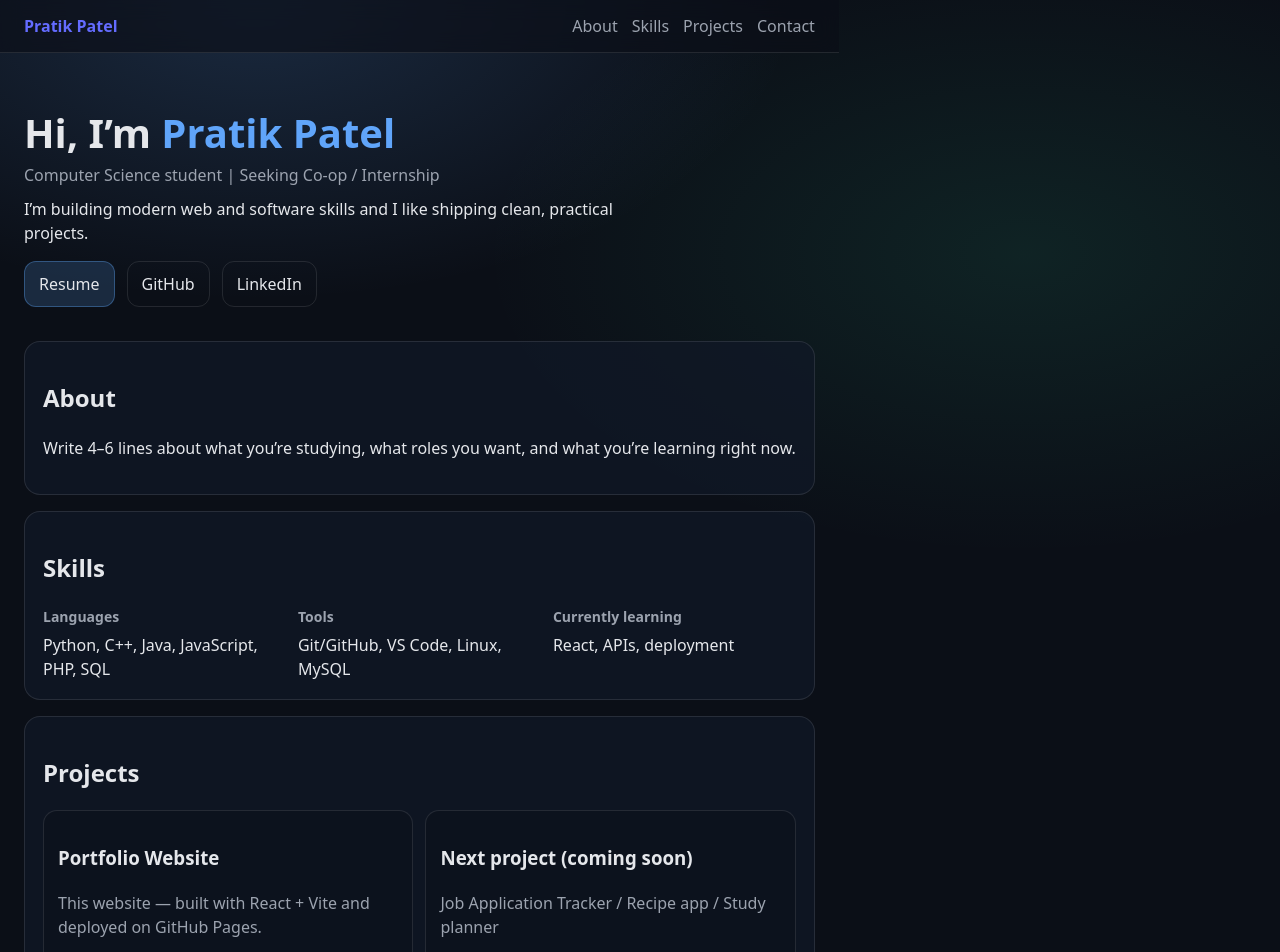
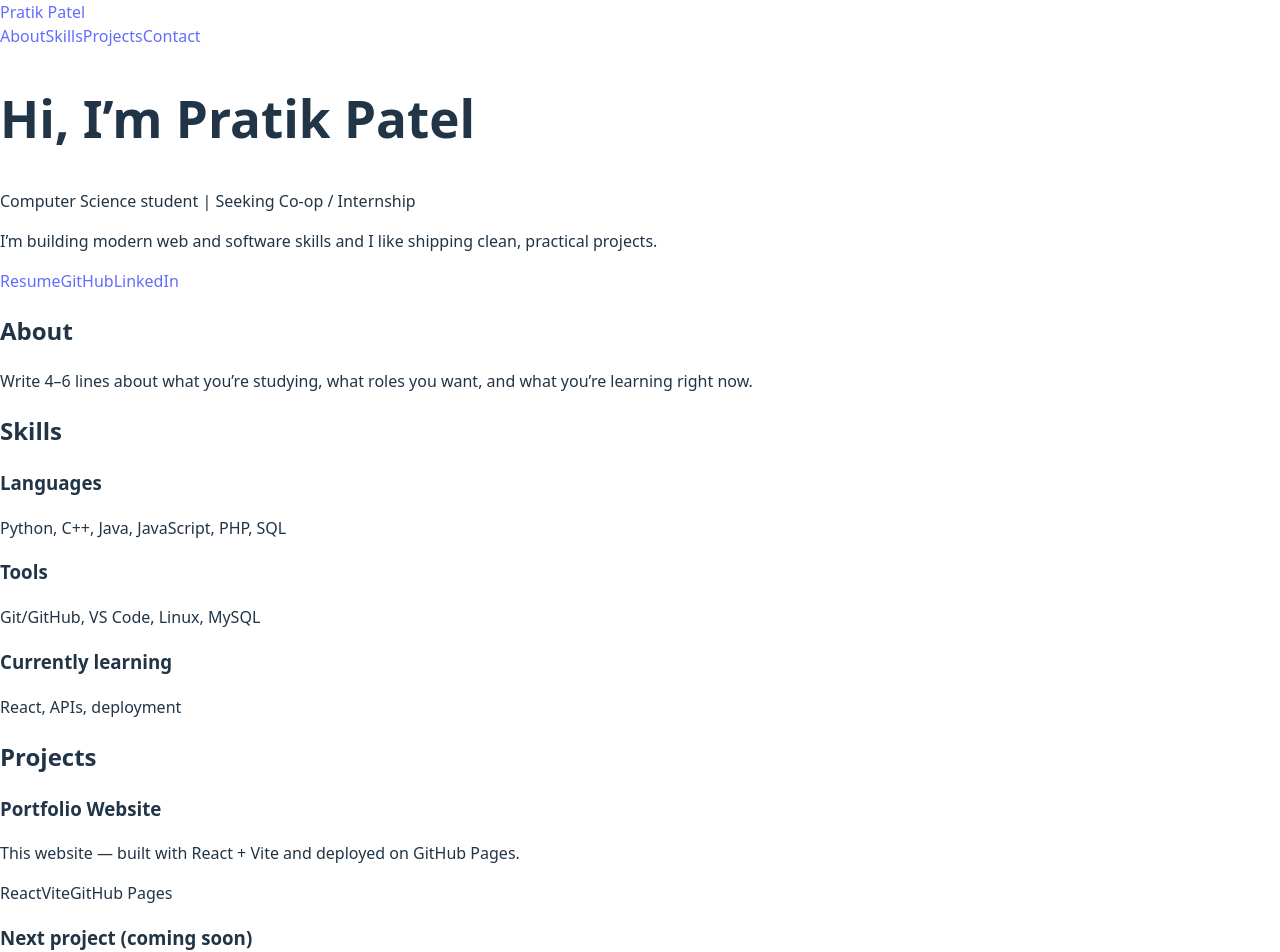
Before and after one commit to Pratik-Ptl/Pratik-Portfolio, a React (Vite) app: page / in a window 1280 px wide. Shown: the top 952 px of the page. Built offline with nearby package versions, Linux system fonts and the light colour scheme.

Commit message:
Remove CSS variables and clean up styles

```diff
--- a/src/App.css
+++ b/src/App.css
@@ -1,107 +1,12 @@
-:root{
-  --bg:#0b0f17;
-  --text:#e5e7eb;
-  --muted:#9ca3af;
-  --accent:#60a5fa;
-  --border:rgba(255,255,255,0.10);
+/* clean base so your App.css controls layout */
+* { box-sizing: border-box; }
+
+html, body {
+  margin: 0;
+  padding: 0;
+  width: 100%;
 }
 
-*{ box-sizing:border-box; }
-html{ scroll-behavior:smooth; }
-body{
-  margin:0;
-  font-family: system-ui, -apple-system, Segoe UI, Roboto, Arial, sans-serif;
-  background:
-    radial-gradient(900px 500px at 20% 0%, rgba(96,165,250,0.18), transparent 60%),
-    radial-gradient(900px 500px at 80% 20%, rgba(52,211,153,0.10), transparent 60%),
-    var(--bg);
-  color:var(--text);
+#root {
+  width: 100%;
 }
-
-.header{
-  position: sticky;
-  top: 0;
-  z-index: 10;
-  backdrop-filter: blur(10px);
-  background: rgba(11,15,23,0.65);
-  border-bottom: 1px solid var(--border);
-}
-
-.nav{
-  max-width: 980px;
-  margin: 0 auto;
-  padding: 14px 24px;
-  display:flex;
-  align-items:center;
-  justify-content:space-between;
-}
-
-.logo{ font-weight: 700; }
-.links a{ margin-left:14px; color: var(--muted); text-decoration:none; }
-.links a:hover{ color: var(--text); }
-
-.container{ max-width:980px; margin:0 auto; padding: 24px; }
-
-.hero{ padding: 34px 0 18px; }
-.hero h1{ font-size: 40px; margin: 0 0 8px; }
-.accent{ color: var(--accent); }
-.subtitle{ margin: 0 0 10px; color: var(--muted); }
-.desc{ max-width: 640px; margin: 0; }
-
-.buttons{ display:flex; gap:12px; flex-wrap:wrap; margin-top: 16px; }
-.btn{
-  border: 1px solid var(--border);
-  padding: 10px 14px;
-  border-radius: 12px;
-  text-decoration:none;
-  color: var(--text);
-}
-.btn.primary{
-  background: rgba(96,165,250,0.18);
-  border-color: rgba(96,165,250,0.35);
-}
-
-.card{
-  margin-top: 16px;
-  padding: 18px;
-  border: 1px solid var(--border);
-  border-radius: 16px;
-  background: rgba(17,24,39,0.75);
-}
-
-.grid{
-  display:grid;
-  gap:12px;
-  grid-template-columns: repeat(auto-fit, minmax(220px, 1fr));
-}
-.grid h3{ margin:0 0 6px; font-size: 14px; color: var(--muted); }
-.grid p{ margin:0; }
-
-.projects{
-  display:grid;
-  gap:12px;
-  grid-template-columns: repeat(auto-fit, minmax(240px, 1fr));
-}
-.project{
-  padding: 14px;
-  border: 1px solid var(--border);
-  border-radius: 14px;
-  background: rgba(0,0,0,0.12);
-}
-.project p{ color: var(--muted); }
-
-.tags span{
-  display:inline-block;
-  font-size:12px;
-  color: var(--muted);
-  border: 1px solid var(--border);
-  padding: 4px 8px;
-  border-radius: 999px;
-  margin-right: 6px;
-}
-
-.footer{
-  padding: 18px 0;
-  text-align:center;
-  color: var(--muted);
-}
```
